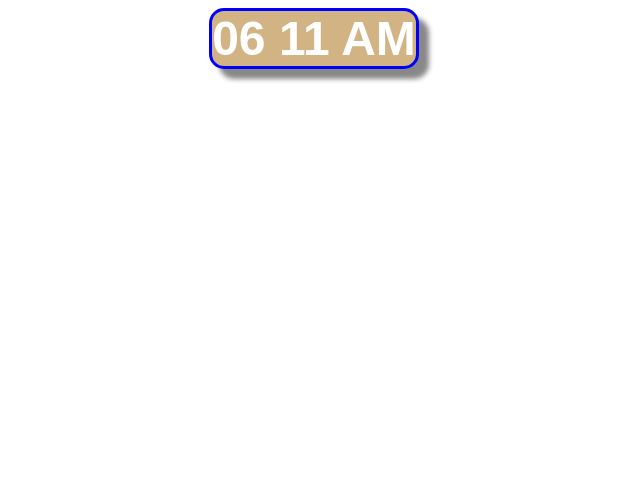
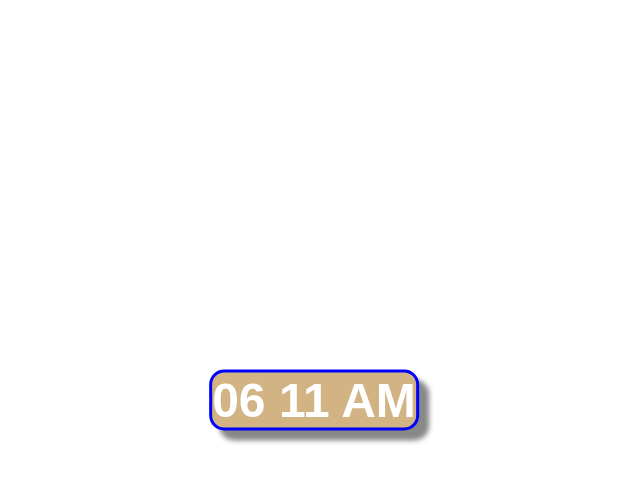
Before and after one commit to zlnoek/html-clock, a website: page index.html in a window 1280 px wide. Shown: the whole page, without its empty margins (326-966 px from the left). Drawn offline with nearby package versions, Linux system fonts and the light colour scheme.

Commit message:
centered clock

```diff
--- a/css/style.css
+++ b/css/style.css
@@ -6,11 +6,11 @@
 }
 
 div.container4 {
-  height: 100%;
-  width: 100%;
-  display: flex;
-  align-items: center;
-  justify-content: center;
+  position: absolute;
+  top: 50%;
+  left: 50%;
+  margin-right: -50%;
+  transform: translate(-50%, -50%);
 }
 
 div.border {
```
